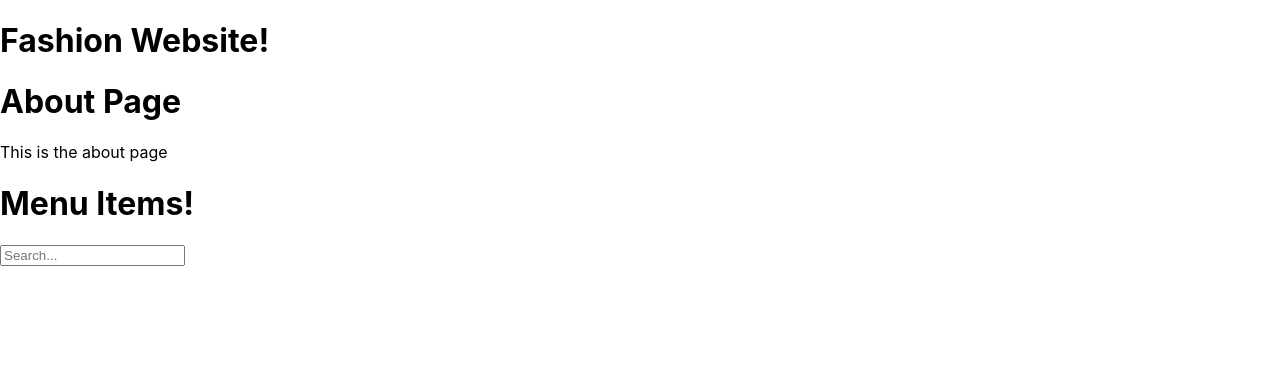
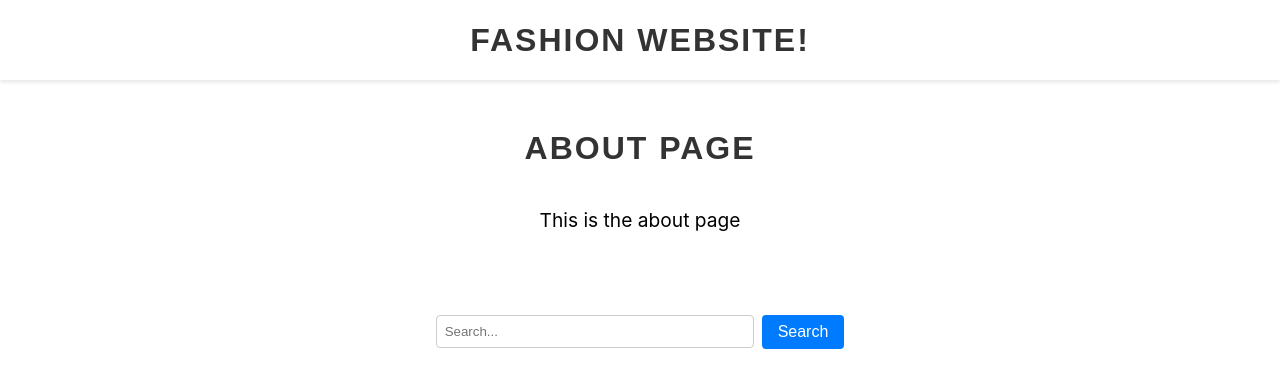
Before and after one commit to taisirhassan/ECOture, a React (Create React App) app in the folder my-app/: page / in a window 1280 px wide. Shown: the top 388 px of the page. Built offline with nearby package versions, Linux system fonts and the light colour scheme.

Commit message:
Implemented SearchBar

```diff
--- a/my-app/src/App.js
+++ b/my-app/src/App.js
@@ -9,7 +9,7 @@
     <div>
       <Header />
       <About />
-      <Menu />
+
       <SearchBar />
     </div>
   );
--- a/my-app/src/components/About /About.css
+++ b/my-app/src/components/About /About.css
@@ -0,0 +1,19 @@
+.about-page {
+  display: flex;
+  flex-direction: column;
+  align-items: center;
+  margin: 50px auto;
+  max-width: 800px;
+}
+
+.about-page h1 {
+  font-size: 2rem;
+  font-weight: bold;
+  margin-bottom: 20px;
+}
+
+.about-page p {
+  font-size: 1.2rem;
+  line-height: 1.5;
+  margin-bottom: 30px;
+}
--- a/my-app/src/components/About /About.js
+++ b/my-app/src/components/About /About.js
@@ -1,6 +1,7 @@
+import "./About.css";
 function About() {
   return (
-    <div>
+    <div class="about-page">
       <h1>About Page</h1>
       <p>This is the about page</p>
     </div>
--- a/my-app/src/components/Header/Header.css
+++ b/my-app/src/components/Header/Header.css
@@ -0,0 +1,17 @@
+header {
+  background-color: #fff;
+  box-shadow: 0px 2px 4px rgba(0, 0, 0, 0.1);
+  display: flex;
+  justify-content: center;
+  align-items: center;
+  height: 80px;
+}
+
+h1 {
+  font-family: 'Montserrat', sans-serif;
+  font-size: 2rem;
+  color: #333;
+  text-transform: uppercase;
+  letter-spacing: 2px;
+  margin: 0;
+}
--- a/my-app/src/components/Header/Header.js
+++ b/my-app/src/components/Header/Header.js
@@ -1,3 +1,4 @@
+import "./Header.css";
 function Header() {
   return (
     <header>
--- a/my-app/src/components/Menu/Menu.js
+++ /dev/null
@@ -1,11 +0,0 @@
-import React from "react";
-
-function Menu(props) {
-  return (
-    <div>
-      <h1>Menu Items! </h1>
-    </div>
-  );
-}
-
-export default Menu;
--- a/my-app/src/components/SearchBar/SearchBar.css
+++ b/my-app/src/components/SearchBar/SearchBar.css
@@ -0,0 +1,27 @@
+.search-container {
+  display: flex;
+  align-items: center;
+  justify-content: center;
+}
+
+.search-input {
+  border: 1px solid #ccc;
+  border-radius: 4px;
+  padding: 8px;
+  width: 300px;
+  margin-right: 8px;
+}
+
+.search-button {
+  background-color: #007bff;
+  border: none;
+  border-radius: 4px;
+  color: #fff;
+  cursor: pointer;
+  font-size: 16px;
+  padding: 8px 16px;
+}
+
+.search-button:hover {
+  background-color: #0062cc;
+}
--- a/my-app/src/components/SearchBar/SearchBar.js
+++ b/my-app/src/components/SearchBar/SearchBar.js
@@ -1,9 +1,18 @@
 import React from "react";
+import "./SearchBar.css";
 
 function SearchBar(props) {
   return (
-    <div>
-      <input type="text" placeholder="Search..." onChange={props.onChange} />
+    <div className="search-container">
+      <input
+        type="text"
+        placeholder="Search..."
+        onChange={props.onChange}
+        className="search-input"
+      />
+      <button className="search-button" onClick={props.onSearch}>
+        Search
+      </button>
     </div>
   );
 }
```
